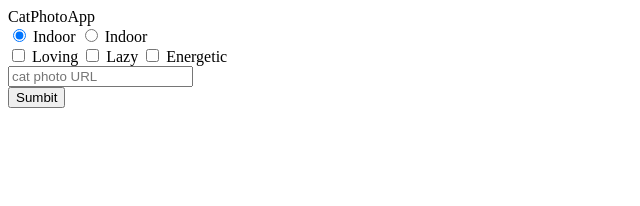
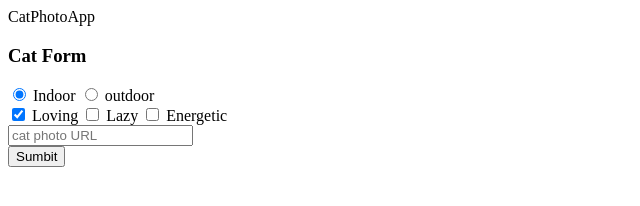
Before and after one commit to knightmoves-schools/005-forms-dorianvelazquez, a website: page index.html in a window 1280 px wide. Shown: the whole page, without its empty margins (0-640 px from the left). Drawn offline with Linux system fonts and the light colour scheme.

Commit message:
Update index.html
good

```diff
--- a/index.html
+++ b/index.html
@@ -3,16 +3,21 @@
  <tiltle>CatPhotoApp</tiltle>
 </head>
 <body>
+<div id="catForm">
+<h3>Cat Form</h3>
 <form action="https://www.w3schools.com/tags/tag_input.asp">
 <input id="indoor" type="radio" name="indoor-outdoor" value='indoor' checked>
 <label for="indoor">Indoor</label>
+
 <input id="outdoor" type="radio" name="indoor-outdoor" value="outdoor">
-     <label for="indoor">Indoor</label><br>
+<label for="outdoor">outdoor</label><br>
 
-    <input id="loving" type="checkbox" name="personality" value="loving">
+<input id="loving" type="checkbox" name="personality" value="loving" checked>
 <label for="loving">Loving</label>
+
 <input id="lazy" type="checkbox" name="personality" value="lazy">
 <label for="lazy">Lazy</label>
+
 <input id="energetic" type="checkbox" name="personality" value="energetic">
 <label for="energetic">Energetic</label>
 <br>
```
Lines whose indentation alone changed are shown as unchanged.
